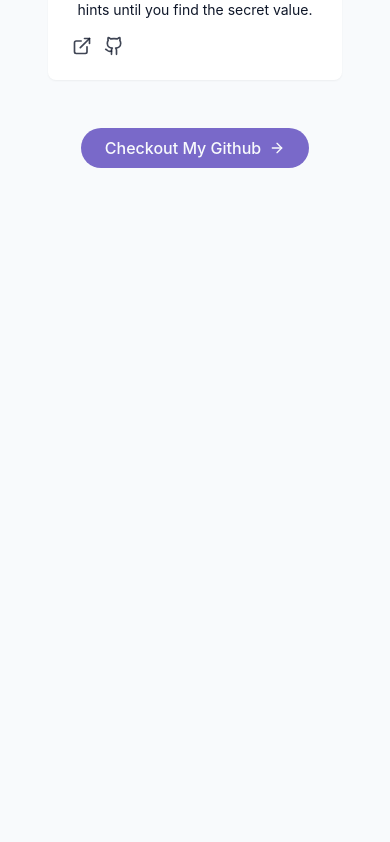
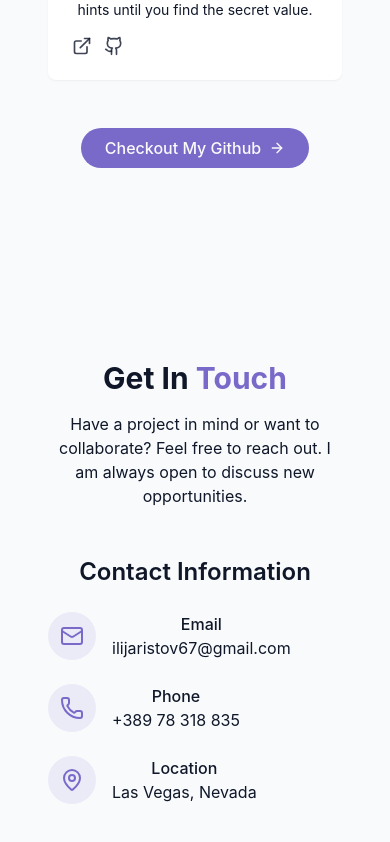
Before and after one commit to ilijaristov67/portfolio, a React (Vite) app: page / in a window 390 px wide. Shown: the part 7660-8502 px from the top of the page. Before the commit the page ends 7924 px from the top, so only its background shows below. Built offline with nearby package versions, Linux system fonts and the light colour scheme.

Commit message:
added contact info

```diff
--- a/src/components/ContactSection.jsx
+++ b/src/components/ContactSection.jsx
@@ -1,3 +1,68 @@
+import {Mail, MapPin, Phone} from "lucide-react";
+
 export const ContactSection = () => {
-  return <section></section>;
+  return <section
+      id="contact"
+      className="py-24 px-4 relative bg-secondary/30"
+  >
+    <div className="container mx-auto max-w-5xl">
+        <h2 className="text-3xl md:text-4xl font-bold mb-4 text-center">
+            Get In <span className="text-primary">
+            Touch
+      </span>
+        </h2>
+        <p className="text-center text-muted-foreground mb-12 max-w-2xl mx-auto">
+            Have a project in mind or want to collaborate? Feel free to reach out. I am always open to discuss new opportunities.
+        </p>
+
+        <div className="grid grid-cols-1 md:grid-cols-2 gap-12">
+            <div className="space-y-8">
+                <h3 className="text-2xl font-semibold mb-6">
+                    Contact Information
+                </h3>
+                <div className="space-y-6 justify-center">
+                    <div className="flex items-start space-x-4">
+                        <div className="p-3 rounded-full bg-primary/10">
+                            <Mail className="h-6 w-6 text-primary"/> {" "}
+                        </div>
+                        <div>
+                            <h4 className="font-medium ">
+                                Email
+                            </h4>
+                            <a href="mailto:ilijaristov67@gmail.com" className="text-muted-foreground hover:text-primary transition-colors">
+                                ilijaristov67@gmail.com
+                            </a>
+                        </div>
+                    </div>
+                    <div className="flex items-start space-x-4">
+                        <div className="p-3 rounded-full bg-primary/10">
+                            <Phone className="h-6 w-6 text-primary"/> {" "}
+                        </div>
+                        <div>
+                            <h4 className="font-medium ">
+                                Phone
+                            </h4>
+                            <a href="tel:+38978318835" className="text-muted-foreground hover:text-primary transition-colors">
+                                +389 78 318 835
+                            </a>
+                        </div>
+                    </div>
+                    <div className="flex items-start space-x-4">
+                        <div className="p-3 rounded-full bg-primary/10">
+                            <MapPin className="h-6 w-6 text-primary"/> {" "}
+                        </div>
+                        <div>
+                            <h4 className="font-medium ">
+                                Location
+                            </h4>
+                            <a className="text-muted-foreground hover:text-primary transition-colors">
+                                Las Vegas, Nevada
+                            </a>
+                        </div>
+                    </div>
+                </div>
+            </div>
+        </div>
+    </div>
+  </section>;
 };
```
